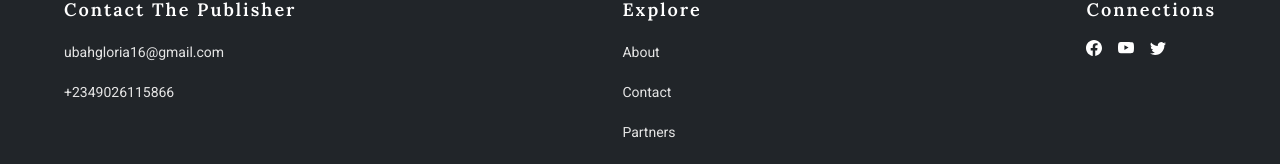
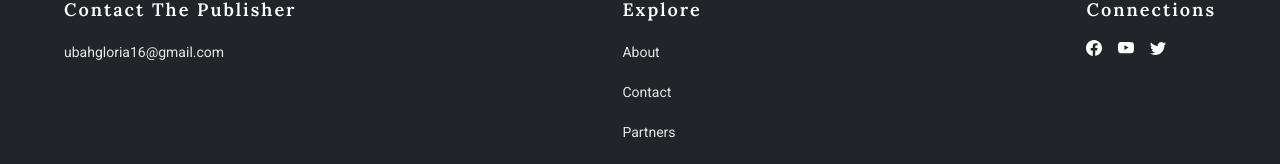
Before and after one commit to daisy28/memorychest, a Next.js app: page / in a window 1280 px wide. Shown: the part 2759-2923 px from the top of the page. Built offline with nearby package versions, Linux system fonts and the light colour scheme.

Commit message:
Removed number from the footer

```diff
--- a/app/component/footer.tsx
+++ b/app/component/footer.tsx
@@ -10,7 +10,7 @@ const Footer = () => {
         <div className={`flex gap-4 justify-center flex-col md:justify-start `}>
           <h1 className={`text-[#fff] text-[18px] font-[600] tracking-[2px] leading-[28px] capitalize font-[Lora]`}>Contact the publisher</h1>
           <p className={`text-[#e5e5e5] text-[14px] font-[400] leading-[24px] `}>ubahgloria16@gmail.com</p>
-          <p className={`text-[#e5e5e5] text-[14px] font-[400] leading-[24px]`}>+2349026115866</p>
+          {/* <p className={`text-[#e5e5e5] text-[14px] font-[400] leading-[24px]`}>+2349026115866</p> */}
         </div>
         <div className={`flex gap-4 justify-center flex-col md:justify-start`}>
           <h1 className={`text-[#fff] text-[18px] font-[600] tracking-[2px] leading-[28px] capitalize font-[Lora]`}>Explore</h1>
```
